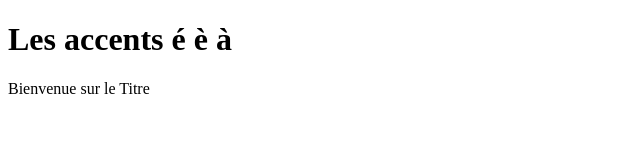
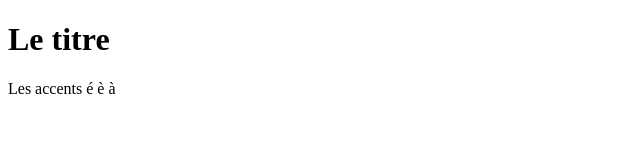
Before and after one commit to nisted/Ex-1, a plain HTML site: page index.html in a window 1280 px wide. Shown: the whole page, without its empty margins (0-640 px from the left). Drawn offline with Linux system fonts and the light colour scheme.

Commit message:
exercice 1

```diff
--- a/index.html
+++ b/index.html
@@ -5,7 +5,7 @@
             <title>Le titre</title>
       </head>
       <body>
-            <h1>Les accents é è à</h1>
-            <p>Bienvenue sur le Titre</p>
+            <h1>Le titre</h1>
+            <p>Les accents é è à</p>
       </body>
 </html>
```
